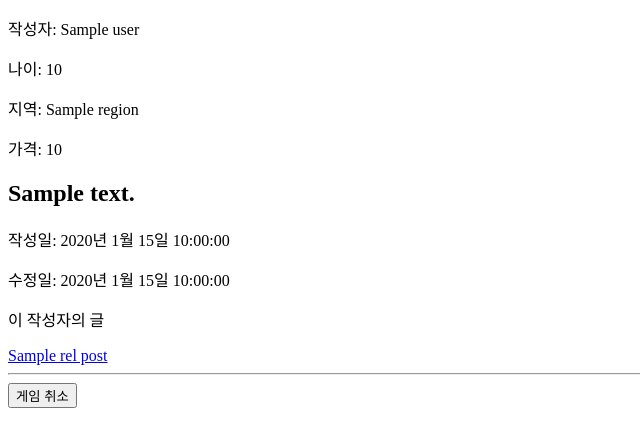
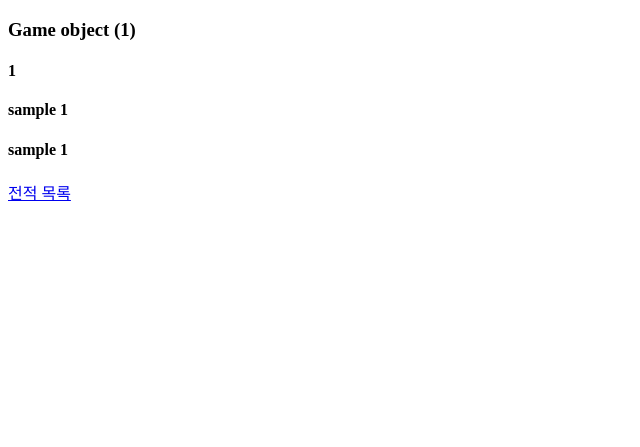
Before and after one commit to Pirogramming-20/Piro20_CardGame_1, a Django app: template server/templates/games/games_detail.html in a window 1280 px wide. Shown: the top 447 px of the page, without its empty margins (0-640 px from the left). Run offline with Django 5.2, Linux system fonts and the light colour scheme; tables that the repository leaves empty hold one stand-in row (values such as "Sample post"); the template is opened without the code that fills it: values that come from a table or form of the project are taken from there, most other values are stand-ins (such as "Sample title", 1, 10 or a date in 2020).

Commit message:
[feat] games detail 1

```diff
--- a/server/apps/games/models.py
+++ b/server/apps/games/models.py
@@ -11,6 +11,3 @@ class Game(models.Model):
     b_choice = models.IntegerField('플레이어 B 선택 숫자', null=True)
     rule = models.IntegerField('랜덤 규칙')
     winner = models.BooleanField(default=None, null=True)
-
-    def __str__(self):
-        return f"{self.player_a} VS {self.player_b}"
--- a/server/templates/games/games_detail.html
+++ b/server/templates/games/games_detail.html
@@ -2,23 +2,21 @@
 {% load static %}
 
 {% block content %}
-  <p>작성자: {{post.user.name}}</p>
-  <p>나이: {{post.user.age}}</p>
-  <p>지역: {{post.region}}</p>
-  <p>가격: {{post.price}}</p>
-  <h2 class="my-3">{{post.content}}</h2>
-  <p>작성일: {{post.created_date|date:'Y년 n월 j일 G:i:s'}}</p>
-  <p>수정일: {{post.updated_date|date:'Y년 n월 j일 G:i:s'}}</p>
-  <p>이 작성자의 글</p>
-  {% for rel_post in related_posts %}
-    <a href="{% url 'posts:detail' rel_post.pk %}" class="btn btn-success">
-      {{rel_post.title}}
-    </a>
-  {% endfor %}
+  <h3>{{game}}</h3>
+  {% if game.b_choice == null%}
+    <h4>진행 중</h4>
+    <h4>나: {{game.a_choice}}</h4>
+    <form action="{% url 'posts:delete' post.pk %}" method="POST">
+        {%csrf_token%}
+        <button type="submit" class="btn btn-danger">게임 취소</button>
+    </form>
+  {% elif game.winner == null%}
+    <a href="{% url 'games:counterattack' game.pk%}">대응하기</h4>
+  {% else %}
+    <h4>{{game.rule}}</h4>
+    <h4>{{game.player_a.nickname}} {{game.a_choice}}</h4>
+    <h4>{{game.player_b.nickname}} {{game.b_choice}}</h4>
 
-  <hr />
-  <form action="{% url 'posts:delete' post.pk %}" method="POST">
-    {%csrf_token%}
-    <button type="submit" class="btn btn-danger">게임 취소</button>
-  </form>
-{% endblock content %}
+  {% endif %}
+    <a href="{% url 'games:counterattack' %}">전적 목록</h4>
+  {% endblock content %}
```
